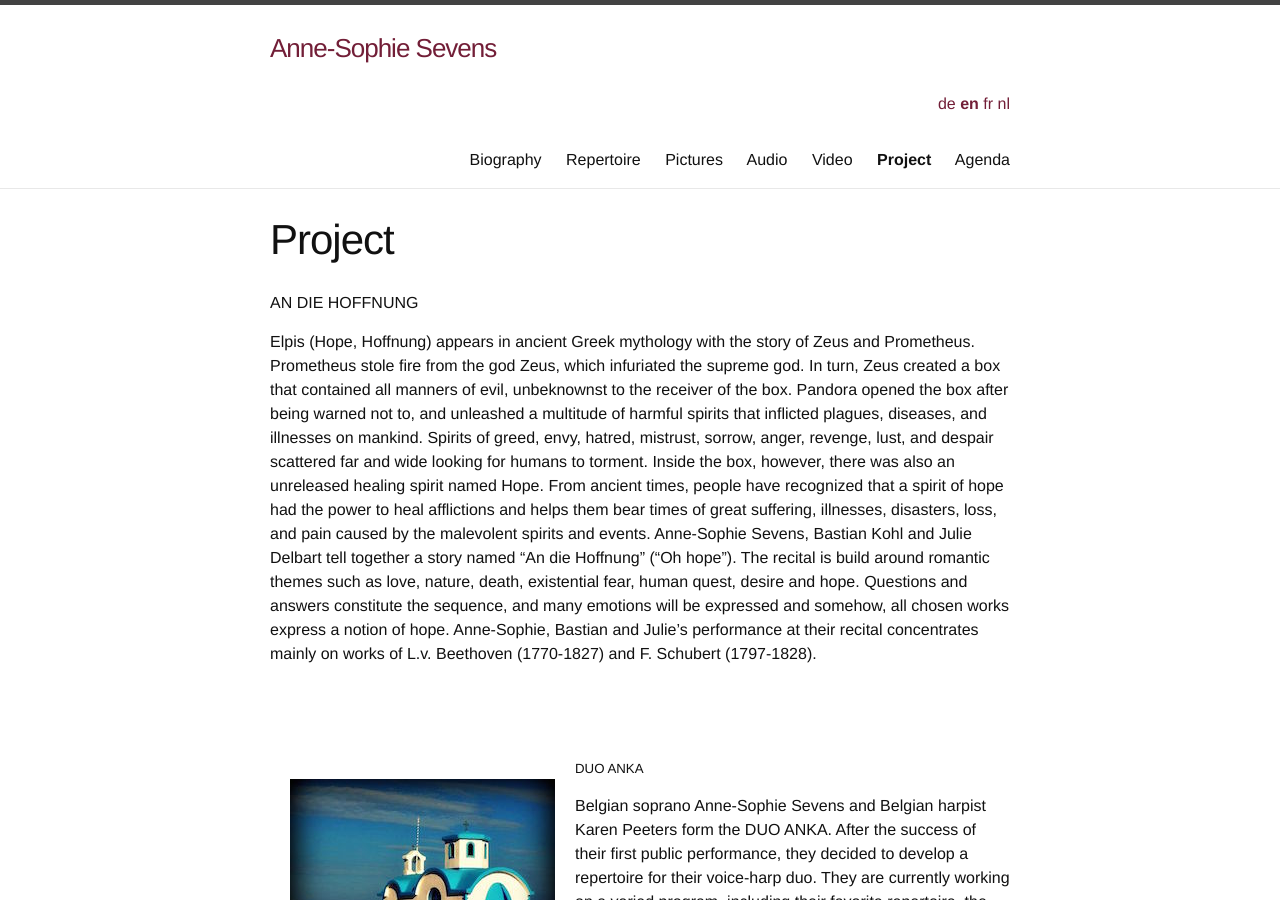
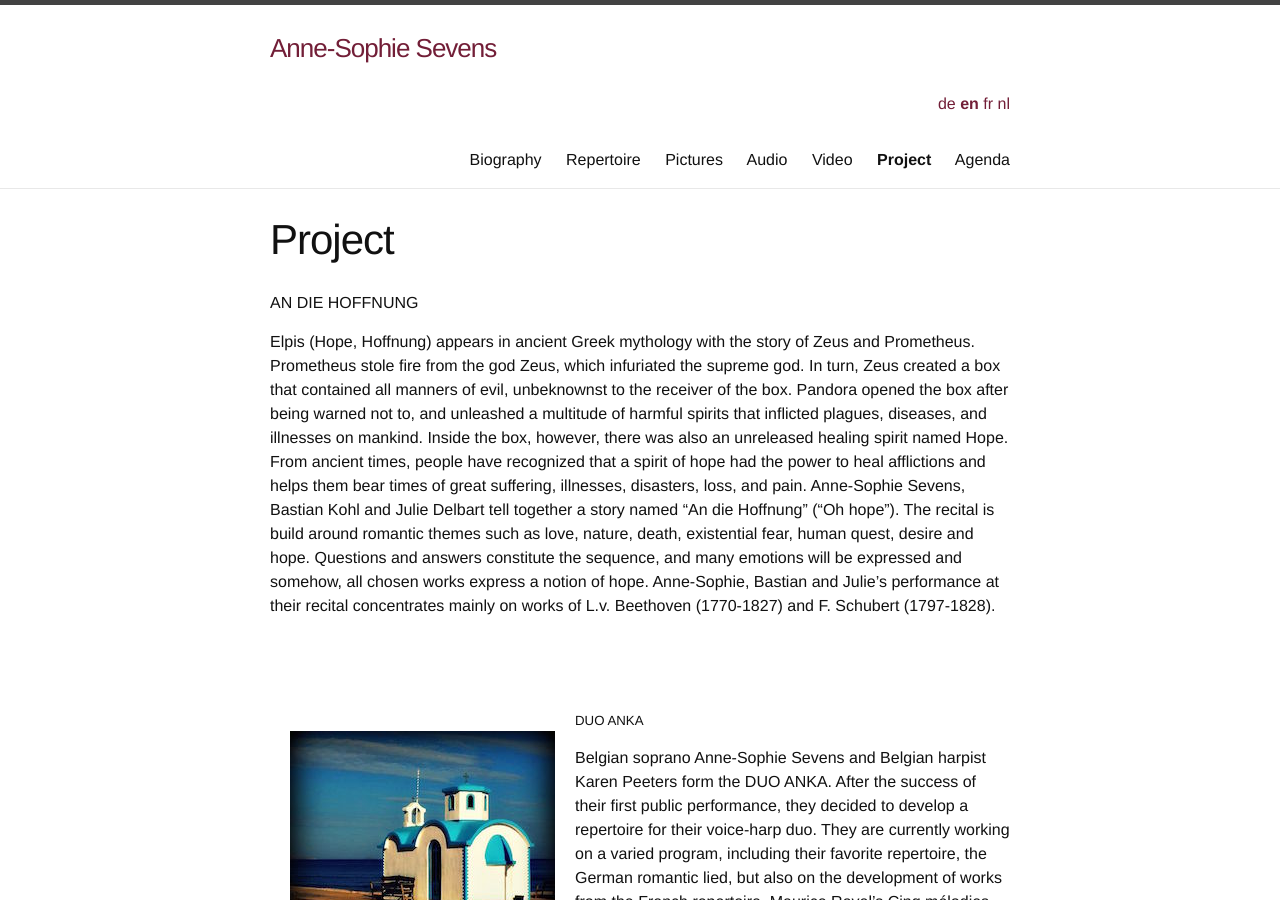
Before and after one commit to annesophie-sevens/annesophie-sevens.github.io, a Jekyll site: the page built from project-en.md, in a window 1280 px wide and 900 px high. Built offline with Jekyll 4.4.1, drawn with Linux system fonts in a browser that asks for light colours; nearby versions of some CDN libraries.

Commit message:
Update project-en.md

```diff
--- a/project-en.md
+++ b/project-en.md
@@ -8,7 +8,7 @@ ref: project
 ---
 AN DIE HOFFNUNG
 
-Elpis (Hope, Hoffnung) appears in ancient Greek mythology with the story of Zeus and Prometheus. Prometheus stole fire from the god Zeus, which infuriated the supreme god. In turn, Zeus created a box that contained all manners of evil, unbeknownst to the receiver of the box. Pandora opened the box after being warned not to, and unleashed a multitude of harmful spirits that inflicted plagues, diseases, and illnesses on mankind. Spirits of greed, envy, hatred, mistrust, sorrow, anger, revenge, lust, and despair scattered far and wide looking for humans to torment. Inside the box, however, there was also an unreleased healing spirit named Hope. From ancient times, people have recognized that a spirit of hope had the power to heal afflictions and helps them bear times of great suffering, illnesses, disasters, loss, and pain caused by the malevolent spirits and events.
+Elpis (Hope, Hoffnung) appears in ancient Greek mythology with the story of Zeus and Prometheus. Prometheus stole fire from the god Zeus, which infuriated the supreme god. In turn, Zeus created a box that contained all manners of evil, unbeknownst to the receiver of the box. Pandora opened the box after being warned not to, and unleashed a multitude of harmful spirits that inflicted plagues, diseases, and illnesses on mankind. Inside the box, however, there was also an unreleased healing spirit named Hope. From ancient times, people have recognized that a spirit of hope had the power to heal afflictions and helps them bear times of great suffering, illnesses, disasters, loss, and pain.
 Anne-Sophie Sevens, Bastian Kohl and Julie Delbart tell together a story named “An die Hoffnung” (“Oh hope”). The recital is build around romantic themes such as love, nature, death, existential fear, human quest, desire and hope. Questions and answers constitute the sequence, and many emotions will be expressed and somehow, all chosen works express a notion of hope. Anne-Sophie, Bastian and Julie’s performance at their recital concentrates mainly on works of L.v. Beethoven (1770-1827) and F. Schubert (1797-1828).
 
 &nbsp;
```
